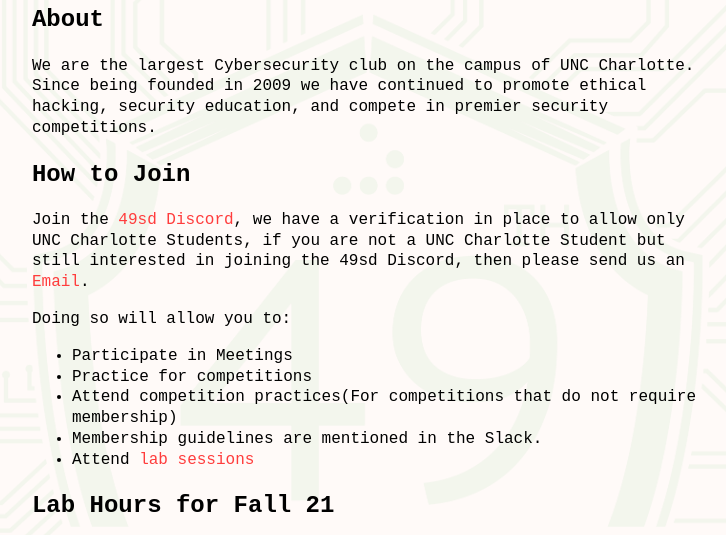
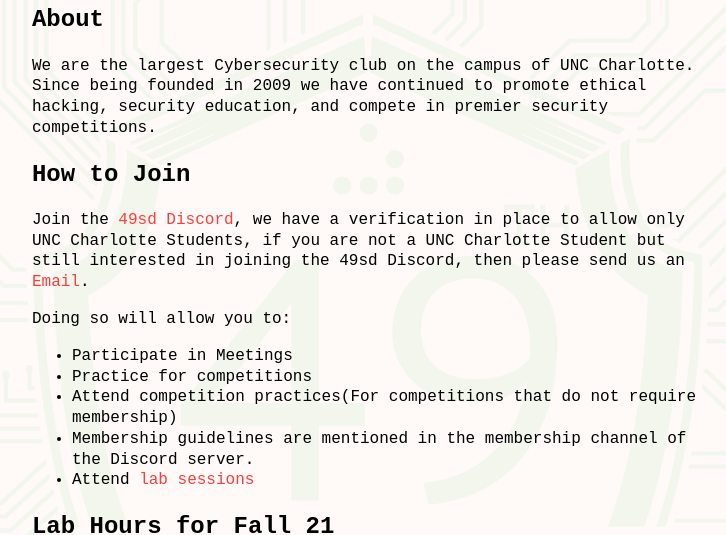
Before and after one commit to jgopali/49sd-website, a plain HTML site: page index.html in a window 1280 px wide. Shown: the part 268-803 px from the top of the page, without its empty margins (272-998 px from the left). Drawn offline with nearby package versions, Linux system fonts and the light colour scheme.

Commit message:
removed slack mention below 'how to join' section

```diff
--- a/index.html
+++ b/index.html
@@ -43,7 +43,7 @@
 					<li>Participate in Meetings</li>
 					<li>Practice for competitions</li>
 					<li>Attend competition practices(For competitions that do not require membership)</li>
-					<li>Membership guidelines are mentioned in the Slack.</li>
+					<li>Membership guidelines are mentioned in the membership channel of the Discord server.</li>
 					<li>Attend <a href='#lab-hours'>lab sessions</a></li>
 				</ul>
 			</div>
```
